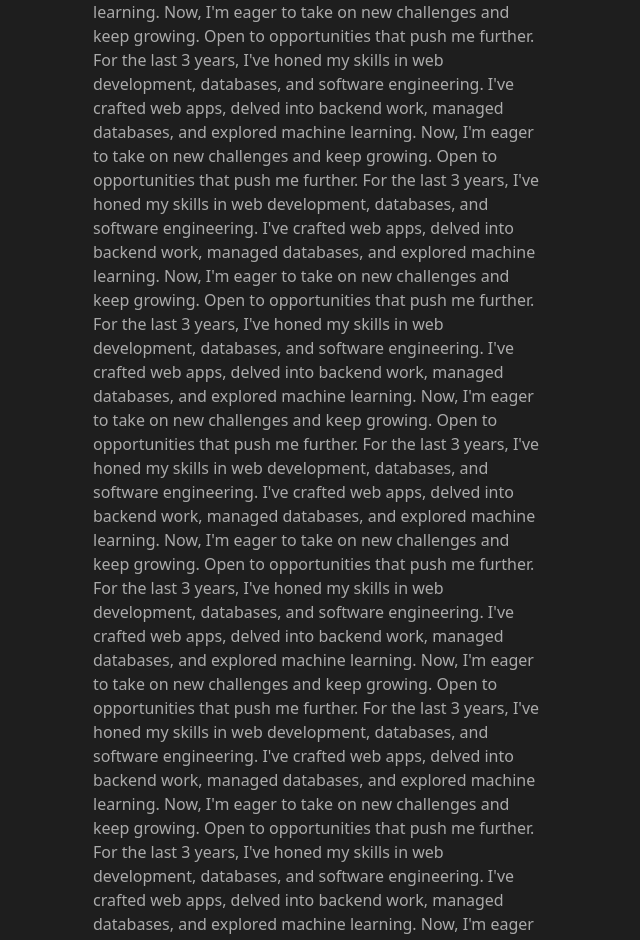
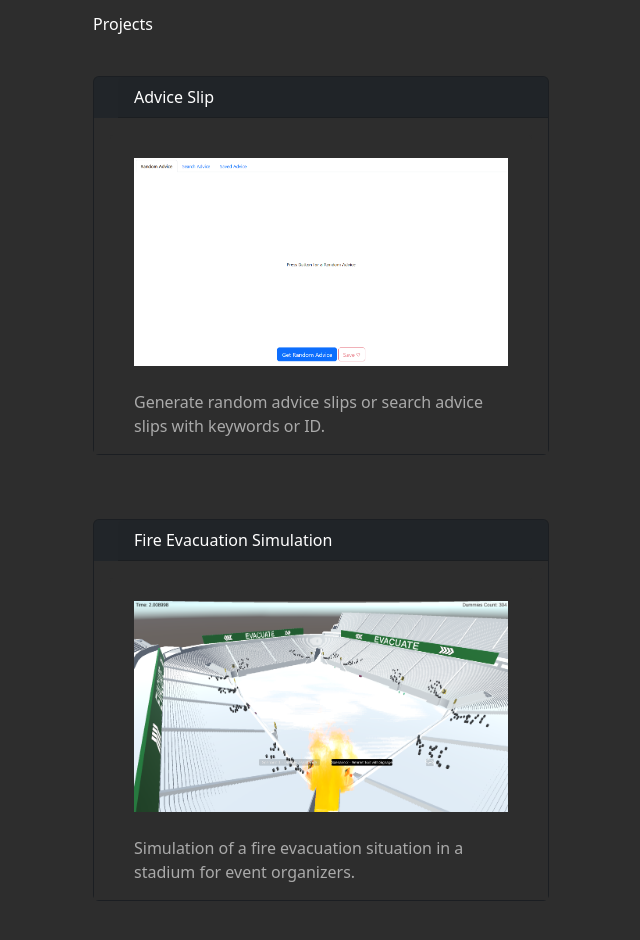
Before and after one commit to tlkaaa/aarontam, a React (Vite) app: page / in a window 1280 px wide. Shown: the part 586-1526 px from the top of the page, without its empty margins (319-959 px from the left). Built offline with nearby package versions, Linux system fonts and the light colour scheme.

Commit message:
added projects

```diff
--- a/src/App.jsx
+++ b/src/App.jsx
@@ -5,7 +5,6 @@ import "./styles.css";
 function App() {
   return (
     <>
-      {/* <Navigation /> */}
       <Content />
     </>
   );
--- a/src/Content.jsx
+++ b/src/Content.jsx
@@ -1,6 +1,7 @@
 import Container from "react-bootstrap/Container";
 import Row from "react-bootstrap/Row";
 import Col from "react-bootstrap/Col";
+import Card from "react-bootstrap/Card";
 import "./styles.css";
 import { useEffect, useState } from "react";
 
@@ -31,8 +32,9 @@ export default function Content() {
     <>
       <Container className="logo" id="logo-container">
         <Row>
-          <Col className={logoPosition}>
+          <Col>
             <img
+              className={logoPosition}
               src="personal_pic.JPG"
               width={logoSize}
               onClick={() => {
@@ -45,17 +47,17 @@ export default function Content() {
 
       <Container id="main-container" align="center">
         <Row className="row-cols-1">
-          <Col className="mt-4" align="left">
+          <Col className="mt-5" align="left">
             <h4>Aaron Tam</h4>
           </Col>
         </Row>
         <Row>
-          <Col className="mt-3" align="left">
+          <Col className="mt-4" align="left">
             <span>About me</span> <br />
           </Col>
         </Row>
-        <Row className="mt-1 row-cols-1">
-          <Col className="mt-2" align="left">
+        <Row className="mt-2 row-cols-1">
+          <Col className="mt-3" align="left">
             <p>
               Hello, I am Aaron. I enjoy learning new things and love
               challenges. I find joy in the pursuit of knowledge and thrive on
@@ -69,51 +71,45 @@ export default function Content() {
               databases, and software engineering. I've crafted web apps, delved
               into backend work, managed databases, and explored machine
               learning. Now, I'm eager to take on new challenges and keep
-              growing. Open to opportunities that push me further. /////////////
-              For the last 3 years, I've honed my skills in web development,
-              databases, and software engineering. I've crafted web apps, delved
-              into backend work, managed databases, and explored machine
-              learning. Now, I'm eager to take on new challenges and keep
-              growing. Open to opportunities that push me further. For the last
-              3 years, I've honed my skills in web development, databases, and
-              software engineering. I've crafted web apps, delved into backend
-              work, managed databases, and explored machine learning. Now, I'm
-              eager to take on new challenges and keep growing. Open to
-              opportunities that push me further. For the last 3 years, I've
-              honed my skills in web development, databases, and software
-              engineering. I've crafted web apps, delved into backend work,
-              managed databases, and explored machine learning. Now, I'm eager
-              to take on new challenges and keep growing. Open to opportunities
-              that push me further. For the last 3 years, I've honed my skills
-              in web development, databases, and software engineering. I've
-              crafted web apps, delved into backend work, managed databases, and
-              explored machine learning. Now, I'm eager to take on new
-              challenges and keep growing. Open to opportunities that push me
-              further. For the last 3 years, I've honed my skills in web
-              development, databases, and software engineering. I've crafted web
-              apps, delved into backend work, managed databases, and explored
-              machine learning. Now, I'm eager to take on new challenges and
-              keep growing. Open to opportunities that push me further. For the
-              last 3 years, I've honed my skills in web development, databases,
-              and software engineering. I've crafted web apps, delved into
-              backend work, managed databases, and explored machine learning.
-              Now, I'm eager to take on new challenges and keep growing. Open to
-              opportunities that push me further. For the last 3 years, I've
-              honed my skills in web development, databases, and software
-              engineering. I've crafted web apps, delved into backend work,
-              managed databases, and explored machine learning. Now, I'm eager
-              to take on new challenges and keep growing. Open to opportunities
-              that push me further. For the last 3 years, I've honed my skills
-              in web development, databases, and software engineering. I've
-              crafted web apps, delved into backend work, managed databases, and
-              explored machine learning. Now, I'm eager to take on new
-              challenges and keep growing. Open to opportunities that push me
-              further. For the last 3 years, I've honed my skills in web
-              development, databases, and software engineering. I've crafted web
-              apps, delved into backend work, managed databases, and explored
-              machine learning. Now, I'm eager to take on new challenges and
-              keep growing. Open to opportunities that push me further.
+              growing. Open to opportunities that push me further.
             </p>
+          </Col>
+        </Row>
+        <Row className="mt-4">
+          <Col align="left">
+            <span>Projects</span>
+          </Col>
+        </Row>
+        <Row className="row-cols-1 mt-4">
+          <Col className="card-col">
+            <Card bg="dark" text="white" align="left" className="mt-3 mb-5 z-0">
+              <Card.Header className="ms-4 z-0">Advice Slip</Card.Header>
+              <Card.Body>
+                <Card.Img
+                  className="p-4 z-0"
+                  variant="top"
+                  src="advice_slip.PNG"
+                />
+                <Card.Text className="px-4 z-0">
+                  Generate random advice slips or search advice slips with
+                  keywords or ID.
+                </Card.Text>
+              </Card.Body>
+            </Card>
+          </Col>
+          <Col>
+            <Card bg="dark" text="white" align="left" className="mt-3 mb-5">
+              <Card.Header className="ms-4">
+                Fire Evacuation Simulation
+              </Card.Header>
+              <Card.Body>
+                <Card.Img className="p-4" variant="top" src="fire_evac.PNG" />
+                <Card.Text className="px-4">
+                  Simulation of a fire evacuation situation in a stadium for
+                  event organizers.
+                </Card.Text>
+              </Card.Body>
+            </Card>
           </Col>
         </Row>
       </Container>
--- a/src/styles.css
+++ b/src/styles.css
@@ -1,8 +1,8 @@
 *{
-      background-color: rgb(30, 30, 30);
-      color: white;
-      margin: 0;
-      padding: 0;
+    background-color: rgb(45, 45, 45);
+    color: white;
+    margin: 0;
+    padding: 0;
   }
 
 .navbar, .navbar .container {
@@ -12,7 +12,6 @@
 
 #main-container {
 
-    /* justify-content: center; */
     max-width: 480px;
 }
 
@@ -20,11 +19,17 @@
     margin-left: 1%;
 }
 
+.logo {
+
+}
+
 .logo img {
     border-radius: 50%;
     outline: none;
     border: none;
     transition: 0.7s;
+    position: relative;
+
 }
 
 .logo img:hover{
@@ -33,8 +38,8 @@
 
 .logo .col, .logo .row{
     background: transparent !important;
-    transition: 1s;
 }
+
 
 .logo .col {
     margin-top: 1%;
@@ -50,12 +55,14 @@
     max-width: 480px;
     margin-top: 40px;
     background: none;
-
+    z-index: 2000;
 }
-
-
 
 p {
     color: rgb(170, 170, 170);
     margin-top: 0%;
 }
+
+.card-title {
+    color: rgb(170, 170, 170);
+}
```
Also changed, not shown: src/Navigation.jsx (+0 -12 lines), public/advice_slip.PNG (added), public/fire_evac.PNG (added).
